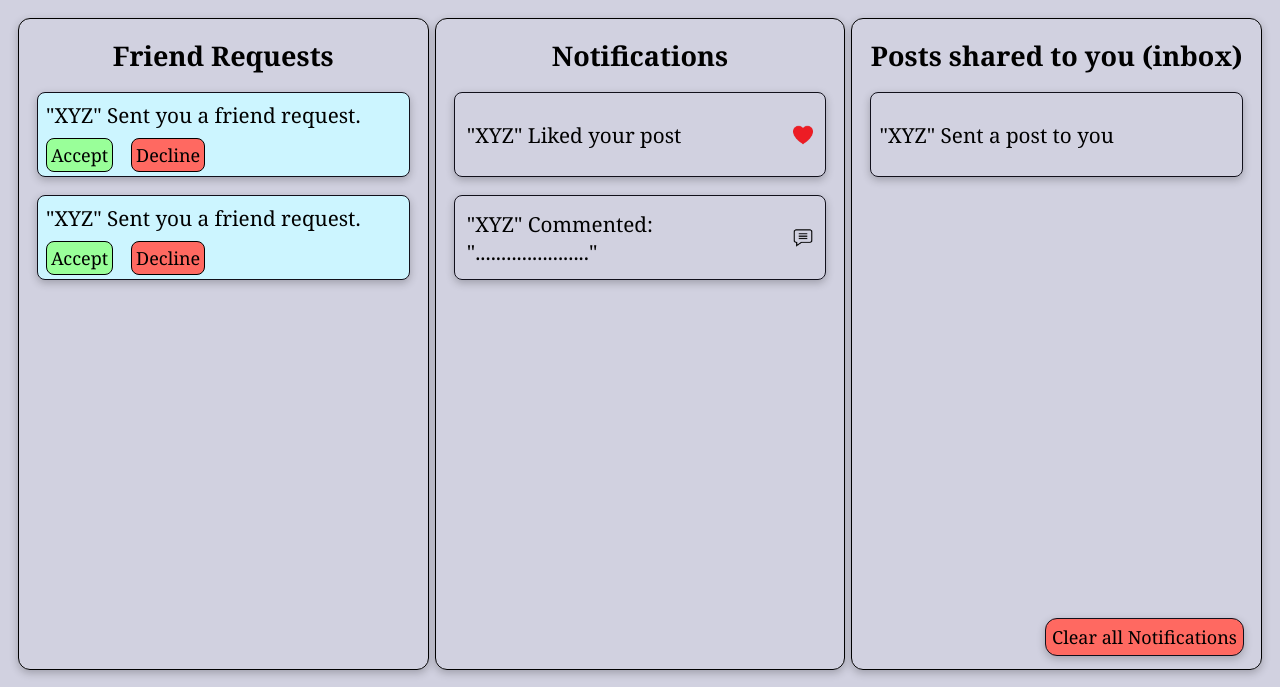
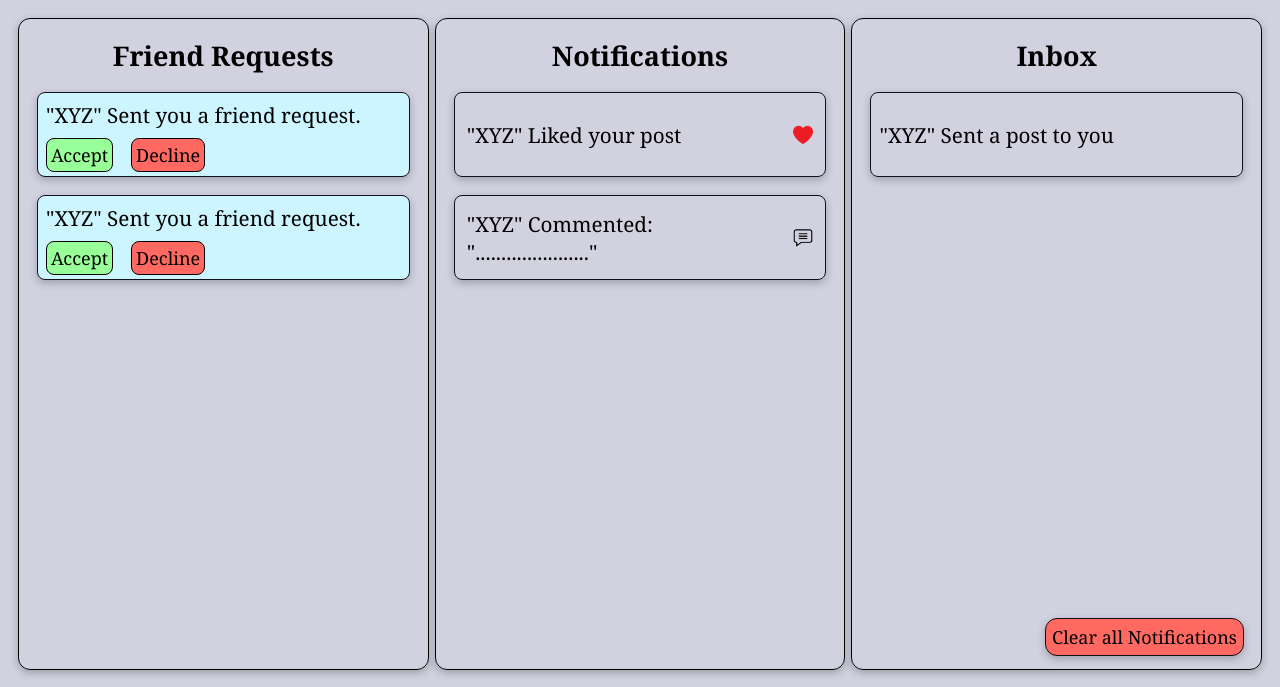
Before and after one commit to uofa-cmput404/404f23project-beeg-yoshi, a Django app: template social/templates/pages/notifcationPage.html in a window 1280 px wide. Shown: the part 72-759 px from the top of the page. Run offline with Django 4.2, Linux system fonts and the light colour scheme; the template is opened without the code that fills it, so the values that code supplies are empty.

Commit message:
linked JS

```diff
--- a/social/templates/pages/notifcationPage.html
+++ b/social/templates/pages/notifcationPage.html
@@ -9,6 +9,7 @@
     <link rel="stylesheet" href="../../static/social/stylesheets/main.css"> <!-- Development purposes -->
     <link rel="stylesheet" href="../../static/social/stylesheets/notificationPage.css"> <!-- ^ -->
     <title>My Notifcations</title>
+    <script type="module" src="../scripts/notifcationsPage.js" defer></script> <!-- Must be at end of head. For development purposes only, comment out. -->
 </head>
 <body>
     <!-- Header always sticks to top of screen -->
@@ -63,7 +64,7 @@
         <!-- This one is super simple. Just 1 div where you replace the "XYZ" with user, and make it clickable to the post link. -->
         <div class="streamCol">
 
-            <h1>Posts shared to you (inbox)</h1> <!-- Someone sent you a post, like tagging someone -->
+            <h1>Inbox</h1> <!-- Someone sent you a post, like tagging someone -->
             <div id="sharedToYouNode">"XYZ" Sent a post to you</div>
         </div>
 
```
Also changed, not shown: social/templates/scripts/notifcationsPage.js (added).
